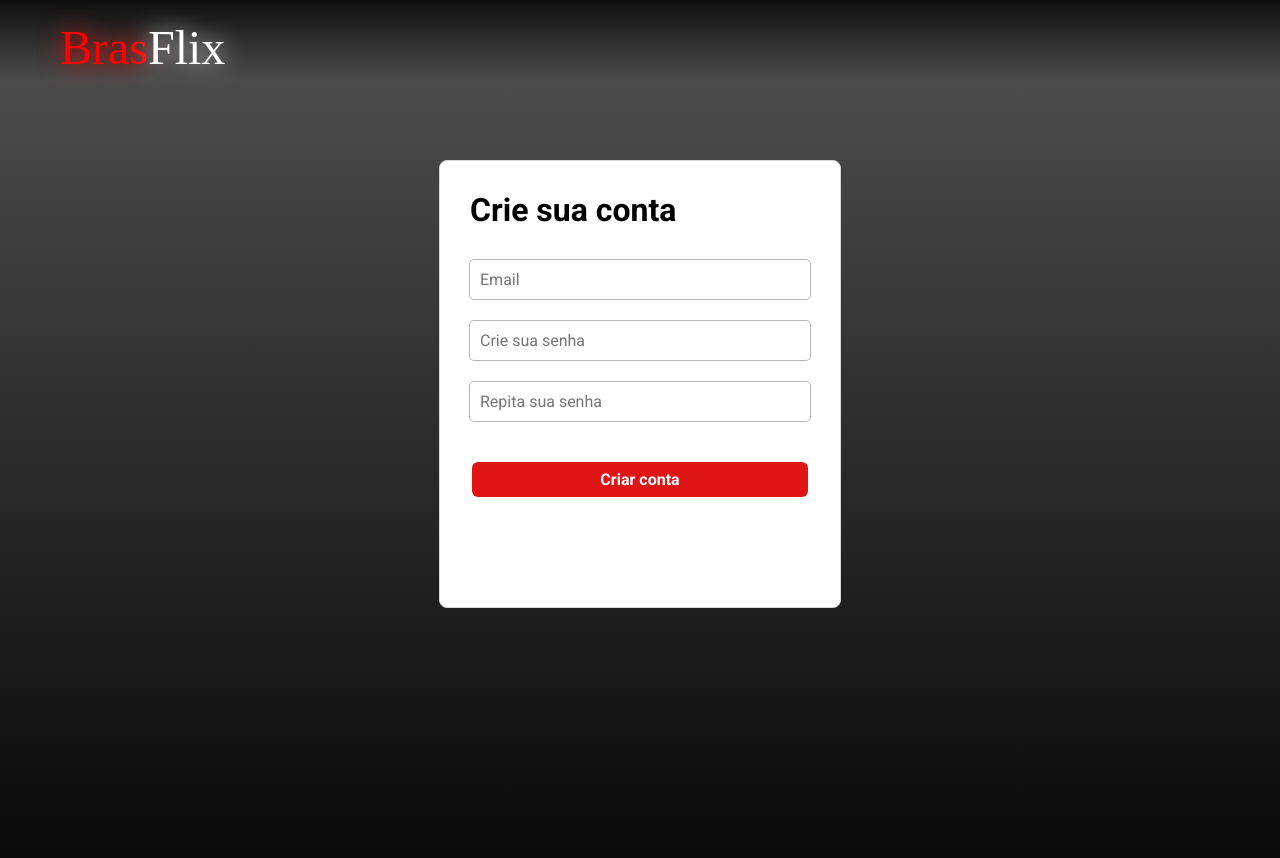
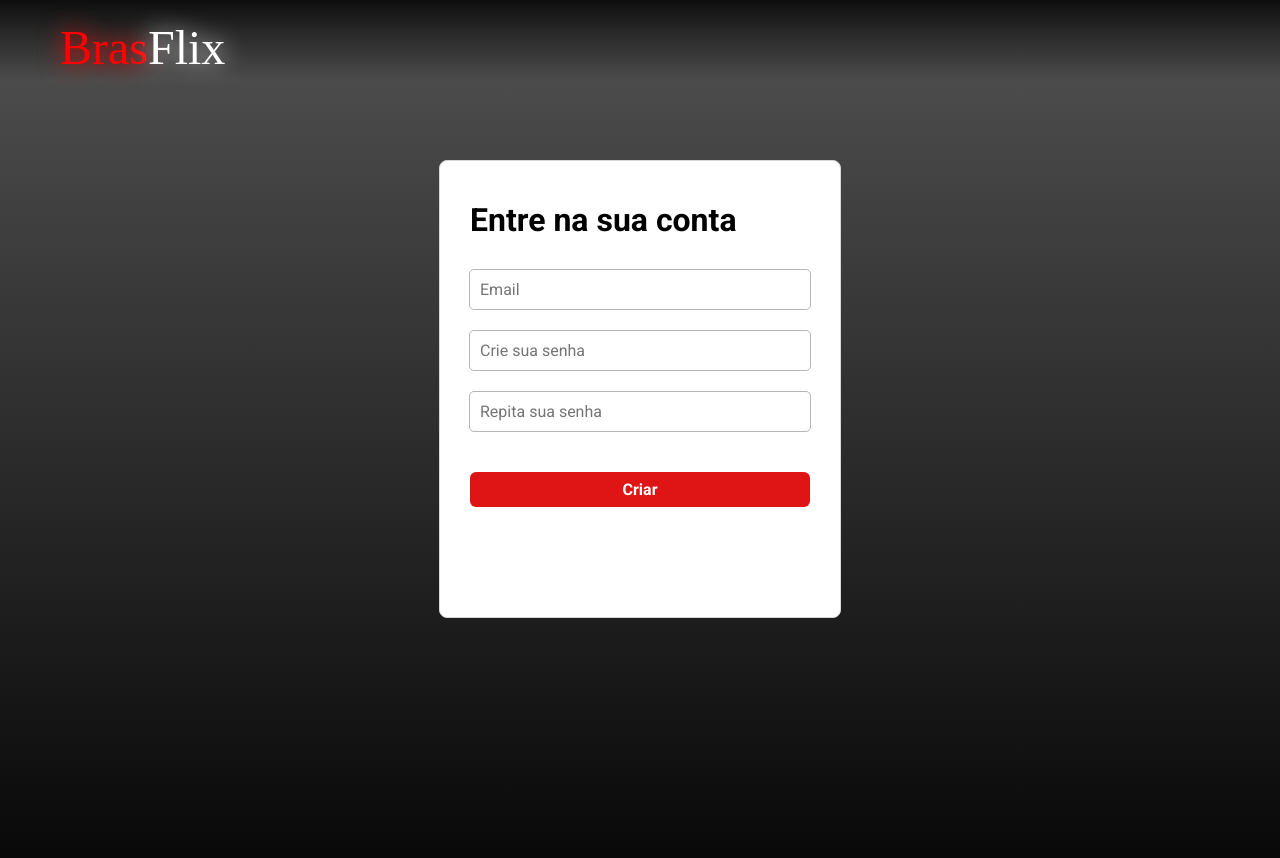
Before and after one commit to viniciusprass/aether-streaming, a plain HTML site: page html/createacc.html in a window 1280 px wide. Drawn offline with Linux system fonts and the light colour scheme; a web font is replaced by a local one.

Commit message:
update tags

```diff
--- a/CSS/createacc.css
+++ b/CSS/createacc.css
@@ -41,9 +41,8 @@ main {
     color: #000;
     display: flex;
     flex-direction: column;
-    align-items: left;
     max-width: 400px;
-    padding-bottom: 70px;
+    padding: 40px 0 70px 0;
     background: #fff;
     border: 1px solid #d8d8d8;
     border-radius: 8px;
@@ -70,14 +69,13 @@ main {
 }
 
 #loginLabel {
-    margin: 30px 0;
+    margin: 0 0 30px 30px;
     font-size: 2em;
     font-weight: bold;
-    margin-left: 30px;
 }
 
 .button {
-    width: 84%;
+    width: 85%;
     display: block;
     margin: 20px auto 40px auto;
     background-color: #df1515;
@@ -95,6 +93,9 @@ main {
 .button:active{
     background-image: radial-gradient( #df1515, #b11111);
     transition: 1s;
+}
+#submitButton{
+    margin-top: 40px;
 }
 
 footer {
--- a/html/createacc.html
+++ b/html/createacc.html
@@ -15,11 +15,13 @@
     </header>
     <main>
         <div id="fields">
-            <label for="email" id="loginLabel">Crie sua conta</label>
-            <input type="text" id="createEmailInput" class="input" placeholder="Email">
-            <input type="text" id="createPasswordInput" class="input" placeholder="Crie sua senha">
-            <input type="text" id="confirmPasswordInput" class="input" placeholder="Repita sua senha">
-            <button class="button" onclick="">Criar conta</button>
+            <form action="">
+                <h1 id="loginLabel">Entre na sua conta</h1>
+                <input type="text" id="createEmailInput" class="input" placeholder="Email" required autocomplete="email">
+                <input type="text" id="createPasswordInput" class="input" placeholder="Crie sua senha" required minlength="8" maxlength="15" autocomplete="new-password">
+                <input type="text" id="confirmPasswordInput" class="input" placeholder="Repita sua senha" required minlength="8" maxlength="15" autocomplete="new-password">
+                <div id="submitButton"><input type="submit" class="button" value="Criar"></div>
+            </form>
         </div>
     </main>
 </body>
```
Also changed, not shown: html/login.html (+6 -4 lines).
